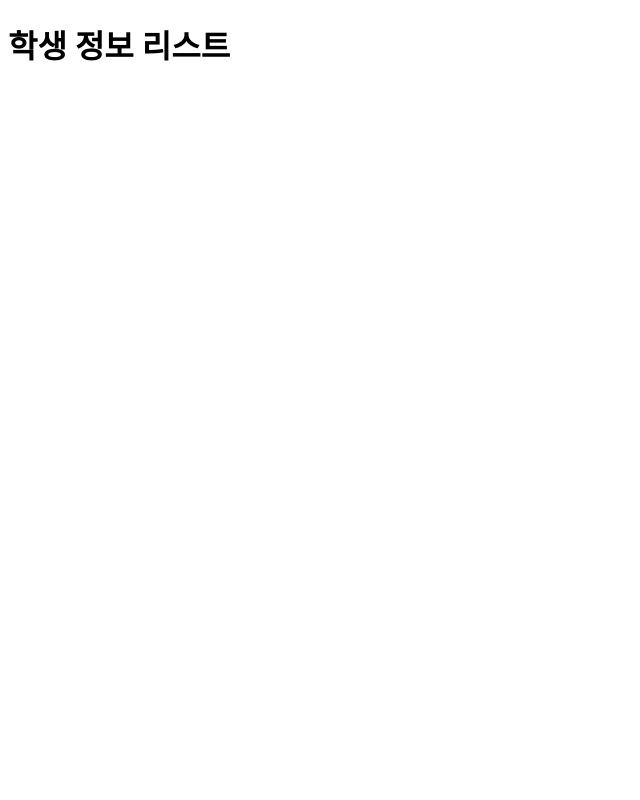
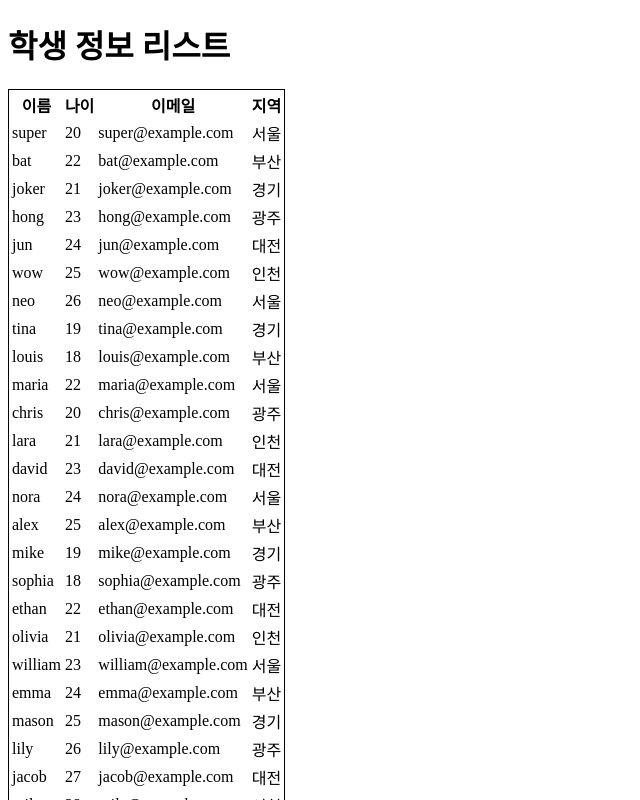
Before and after one commit to hhj2025/cyci_react, a React app: page /studentinfo in a window 1280 px wide. Shown: the top 800 px of the page, without its empty margins (0-640 px from the left). Built offline with nearby package versions, Linux system fonts and the light colour scheme; the HTML template or start-up script is replaced by a standard one.

Commit message:
학생 정보 리스트 추가

```diff
--- a/src/page/StudentInfo.jsx
+++ b/src/page/StudentInfo.jsx
@@ -1,5 +1,5 @@
 import { useState } from 'react';
-import data from '../data/Student.json';
+import stu from '../data/Student.json';
 
 function StudentInfo() {
 
@@ -8,6 +8,28 @@ function StudentInfo() {
   return (
     <>
       <h1>학생 정보 리스트</h1>
+      <table style={{border : '1px solid black'}}>
+        <thead>
+            <tr>
+                <th>이름</th>
+                <th>나이</th>
+                <th>이메일</th>
+                <th>지역</th>
+            </tr>
+        </thead>
+        <tbody>
+            {stu.student.map(stu => {
+                return(
+                    <tr key={stu.id}>
+                        <td>{stu.name}</td>
+                        <td>{stu.age}</td>
+                        <td>{stu.email}</td>
+                        <td>{stu.region}</td>
+                    </tr>
+                )
+            })}
+        </tbody>
+      </table>
     </>
   )
 }
```
